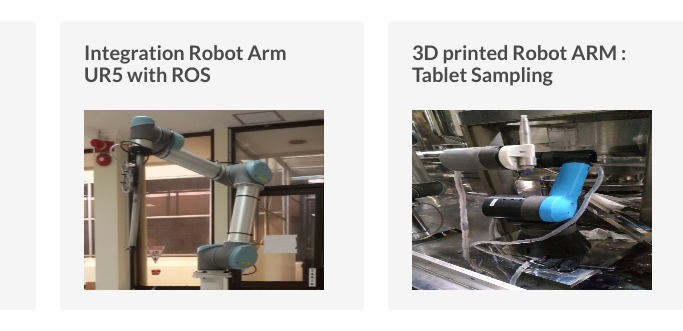
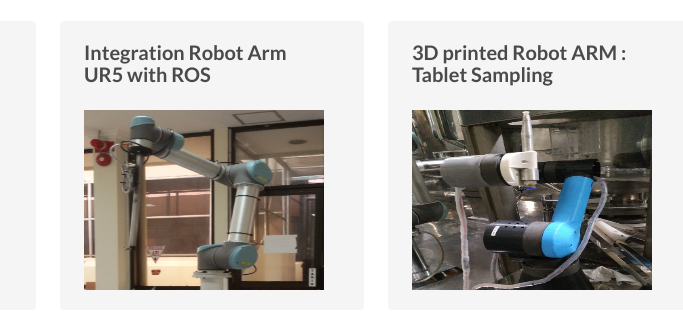
Before and after one commit to RJLABS/rjlabs.github.io, a plain HTML site: page index.html in a window 1280 px wide. Shown: the part 3159-3490 px from the top of the page, 428-1111 px from the left. Drawn offline with Linux system fonts and the light colour scheme.

Commit message:
update index

```diff
--- a/index.html
+++ b/index.html
@@ -335,7 +335,7 @@
               <article class="tile is-child notification">
                 <p class="title is-5">3D printed Robot ARM : Tablet Sampling</p>
                 <figure class="image is-4by3">
-                  <img class="modal-trigger" data-target="project-6-modal" src="FOTO PROJECT/ROBOT ARM 3D PRINTED/WhatsApp Image 2021-04-27 at 15.00.04 (1).jpeg">
+                  <img class="modal-trigger" data-target="project-6-modal" src="FOTO PROJECT/ROBOT ARM 3D PRINTED/cover.jpeg">
                 </figure>
               </article>
             </div>
```
Also changed, not shown: FOTO PROJECT/ROBOT ARM 3D PRINTED/cover.jpeg (added).
